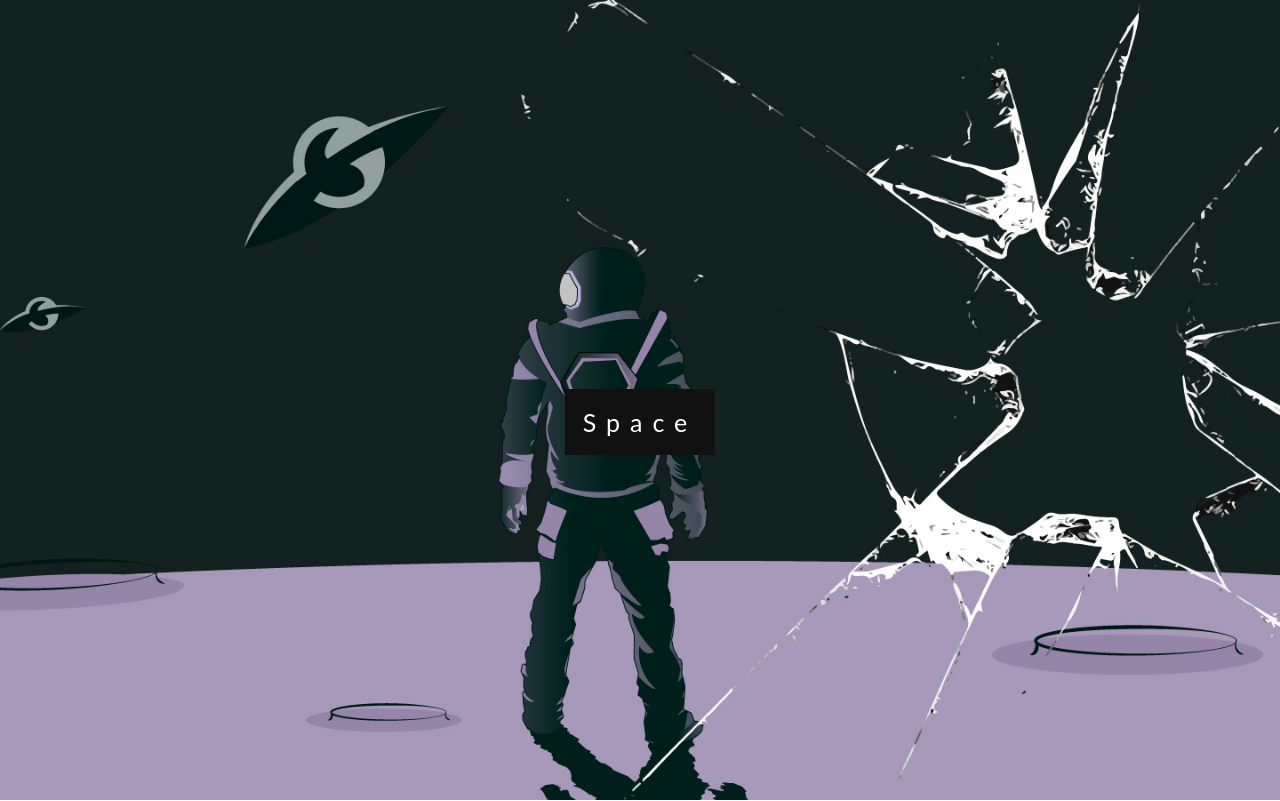
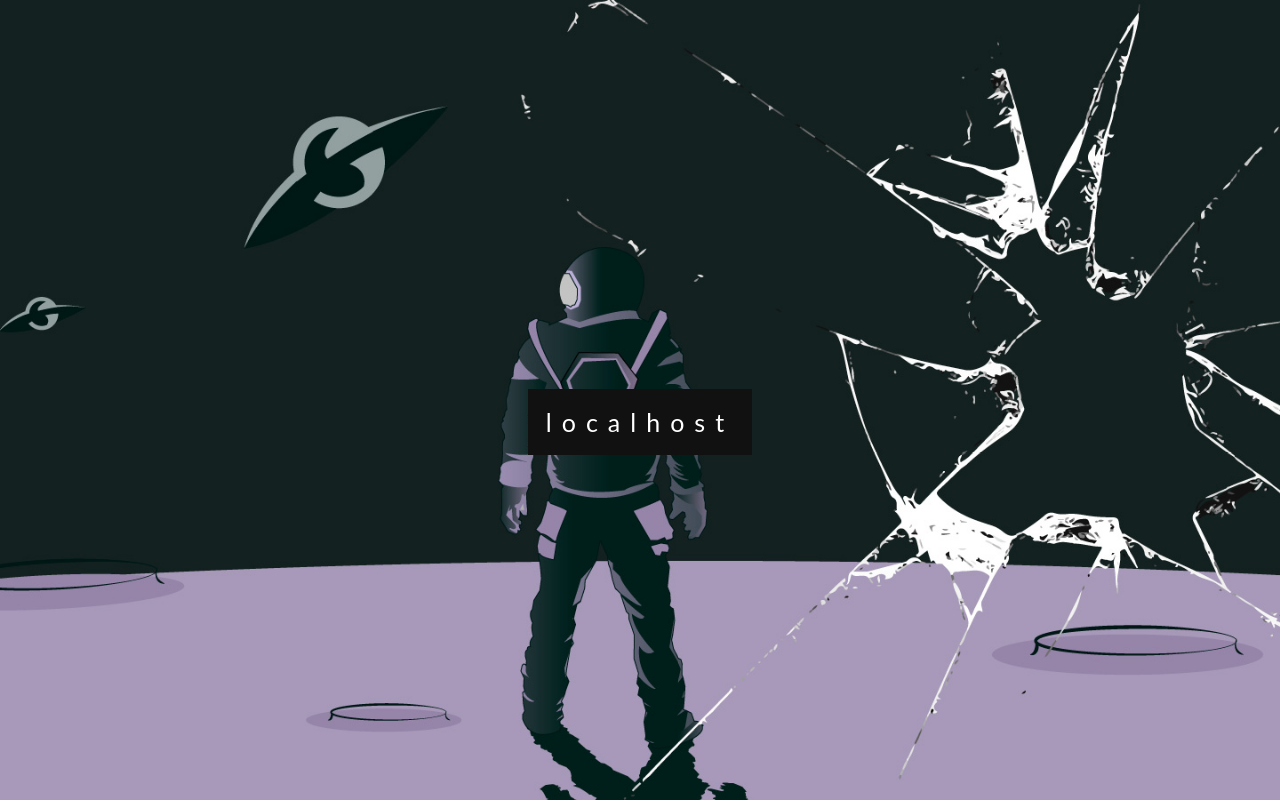
Before and after one commit to migmeh/space, a PHP site: page / in a window 1280 px wide. Shown: the top 801 px of the page. Run offline with PHP 8.4, Linux system fonts and the light colour scheme.

Commit message:
fix: titulo para que no se salga

```diff
--- a/estilo.css
+++ b/estilo.css
@@ -60,6 +60,7 @@ position: absolute;
   width: 100%;
   text-align: center;
   color: #000;
+  word-wrap: break-word;
 }
 
 .caption span.border {
--- a/index.php
+++ b/index.php
@@ -5,10 +5,12 @@
 <div class="bgimg-1"></div>
 
  <div class="caption">
-  <!--
+
     <span class="border"><?php echo $_SERVER["HTTP_HOST"];?></span>
+
+<!--
+<span class="border">Space</span>
 -->
-<span class="border">Space</span>
   </div>
 
 </div>
@@ -52,10 +54,11 @@
 <div class="uno">
 <div class="bgimg-1"></div>
   <div class="caption">
-     <!--
+
     <span class="border"><?php echo $_SERVER["HTTP_HOST"];?></span>
+ <!--
+<span class="border">Space</span>
 -->
-<span class="border">Space</span>
   </div>
 
  </div>
```
